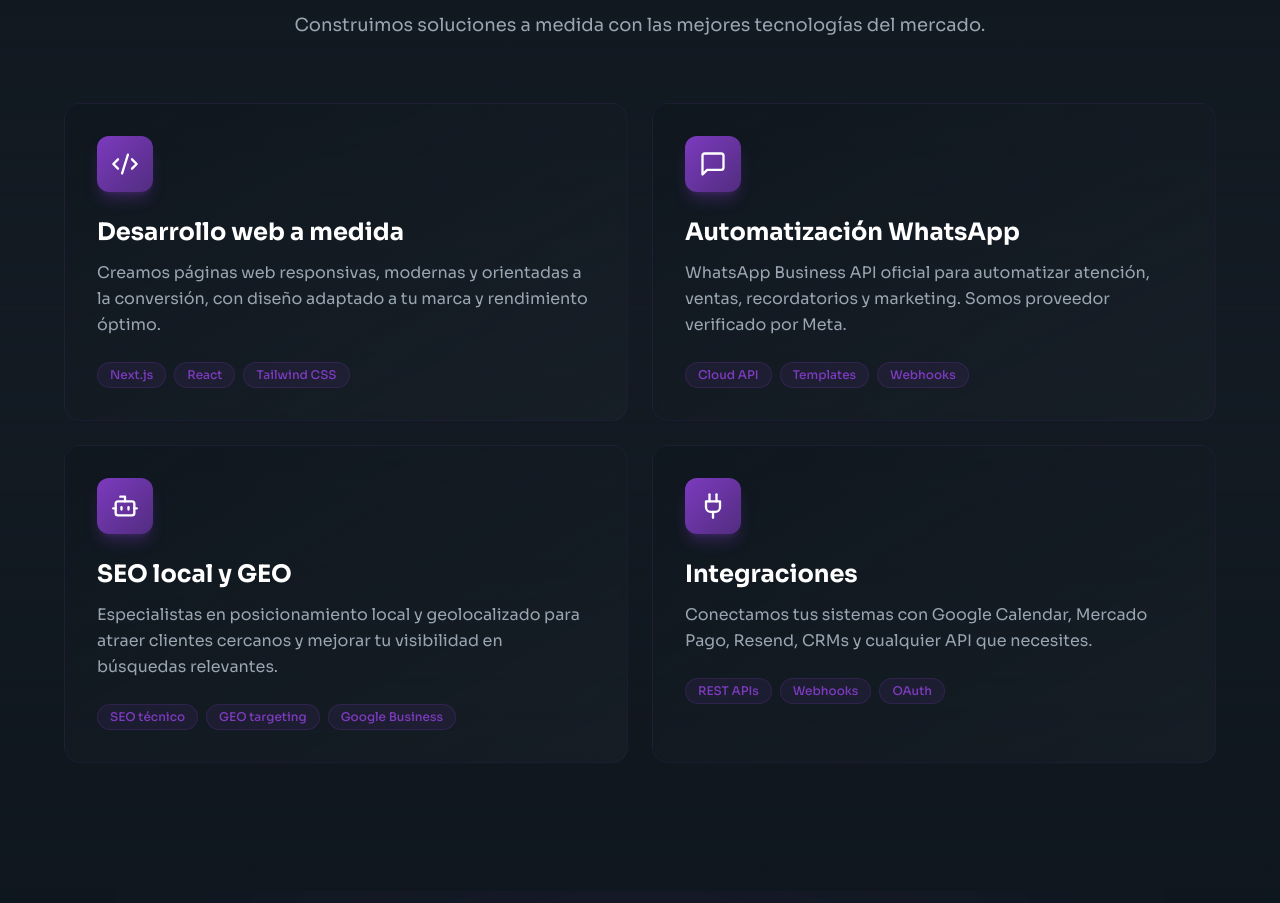
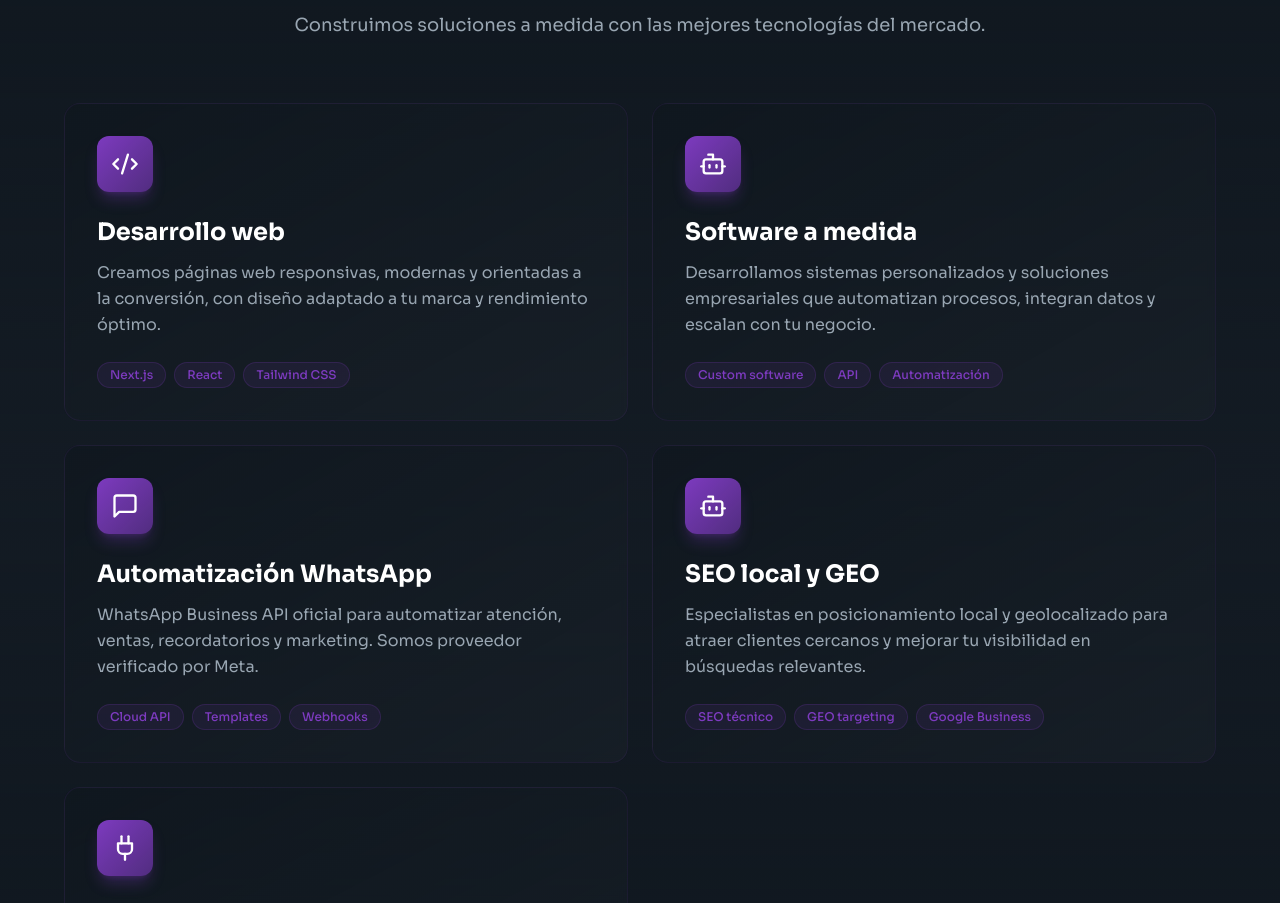
Before and after one commit to pedrocjs1/violet-wave-ai, a React (Vite) app: page / in a window 1280 px wide. Shown: the part 1075-1978 px from the top of the page. Built offline with nearby package versions, Linux system fonts and the light colour scheme; the HTML template or start-up script is replaced by a standard one.

Commit message:
Agregar card de software a medida y renombrar Desarrollo web

```diff
--- a/src/components/Services.tsx
+++ b/src/components/Services.tsx
@@ -4,10 +4,17 @@ const Services = () => {
   const services = [
     {
       icon: Code2,
-      title: "Desarrollo web a medida",
+      title: "Desarrollo web",
       description:
         "Creamos páginas web responsivas, modernas y orientadas a la conversión, con diseño adaptado a tu marca y rendimiento óptimo.",
       tags: ["Next.js", "React", "Tailwind CSS"],
+    },
+    {
+      icon: Bot,
+      title: "Software a medida",
+      description:
+        "Desarrollamos sistemas personalizados y soluciones empresariales que automatizan procesos, integran datos y escalan con tu negocio.",
+      tags: ["Custom software", "API", "Automatización"],
     },
     {
       icon: MessageSquare,
```
